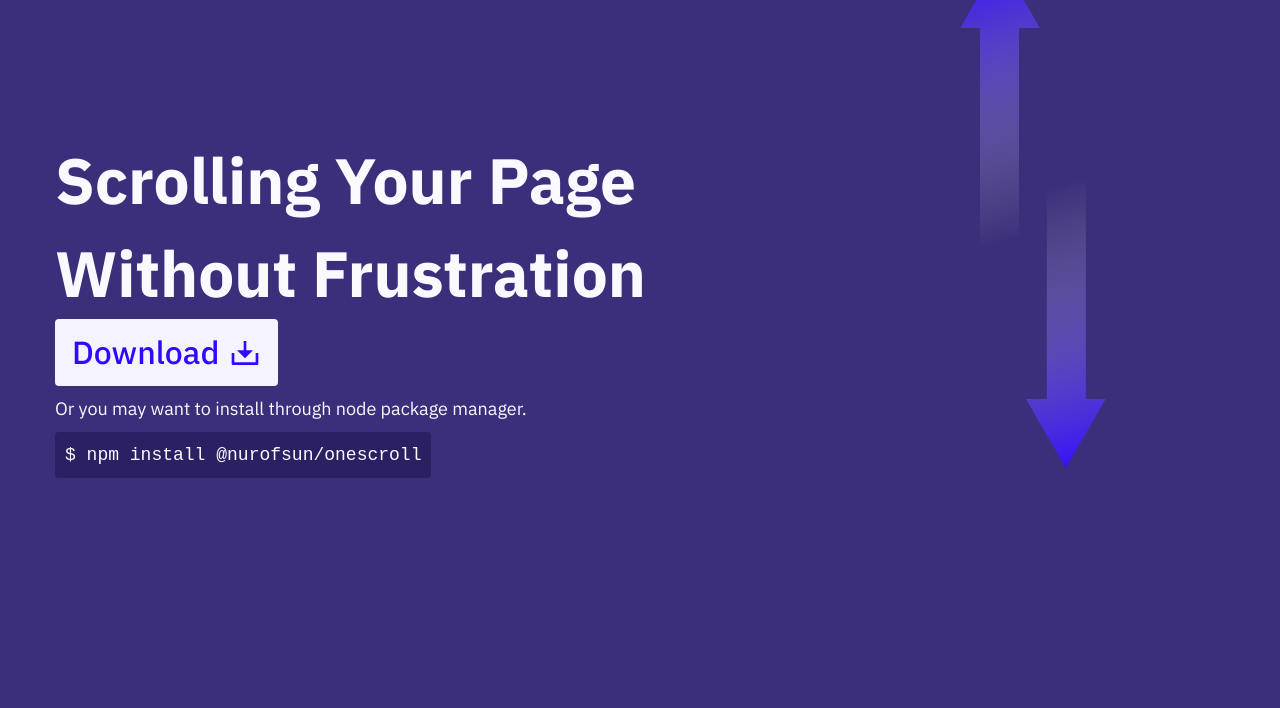
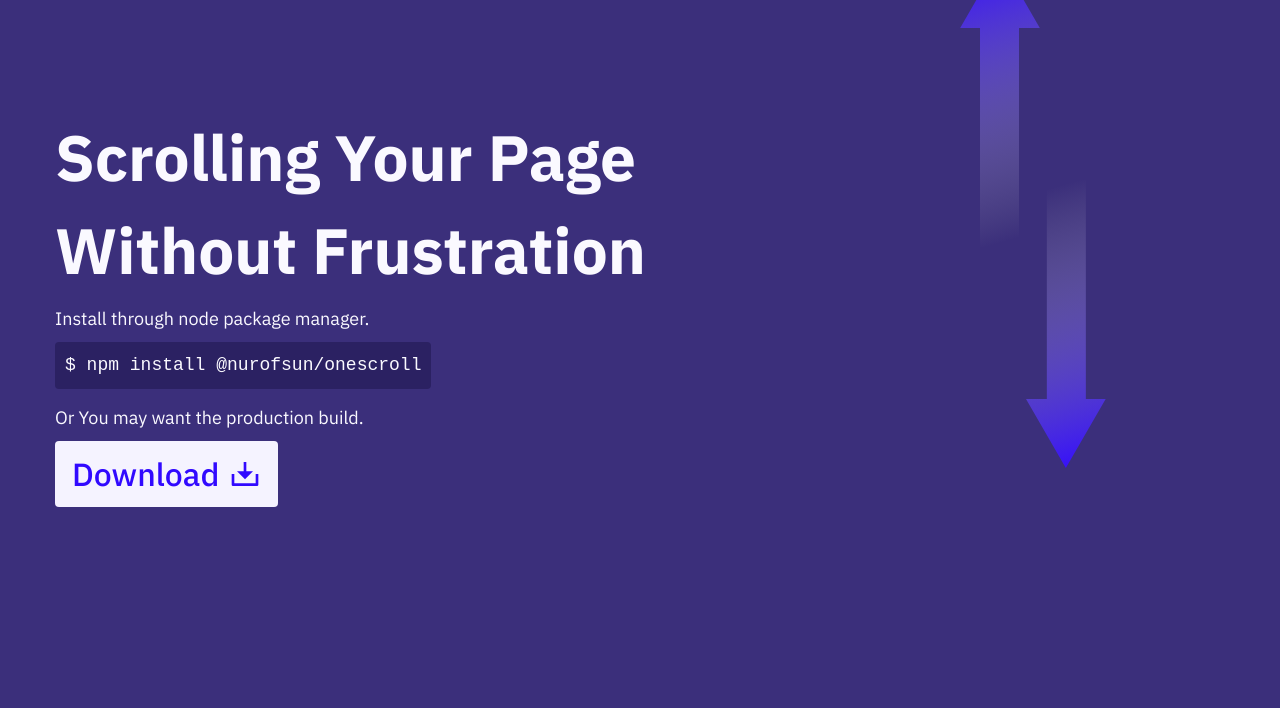
Before and after one commit to nurofsun/onescroll.vercel.app, a website: page index.html in a window 1280 px wide. Shown: the part 91-799 px from the top of the page. Drawn offline with Linux system fonts and the light colour scheme.

Commit message:
chore: bug fixed

```diff
--- a/index.html
+++ b/index.html
@@ -31,16 +31,21 @@
                 Scrolling Your Page<br>
                 Without Frustration
               </h1>
-              <a href="#!" role="button" class="button is-large has-addons">
-                Download
-                <span class="icon">
-                  <img class="injectable" src="assets/images/download.svg" alt="Download">
-                </span>
-              </a>
               <p class="hero-paragraph">
-              Or you may want to install through node package manager.
+              Install through node package manager.
               </p>
               <pre>$ npm install @nurofsun/onescroll</pre>
+              <p class="hero-paragraph">
+                Or You may want the production build.
+              </p>
+              <p>
+                <a href="#!" role="button" class="button is-large has-addons">
+                  Download
+                  <span class="icon">
+                    <img class="injectable" src="assets/images/download.svg" alt="Download">
+                  </span>
+                </a>
+              </p>
             </div>
             <div class="hero-image">
               <img src="assets/images/arrow-illustration.svg" alt="Arrow Illustration">
```
